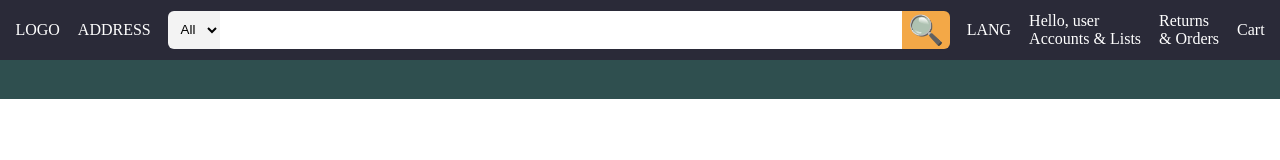
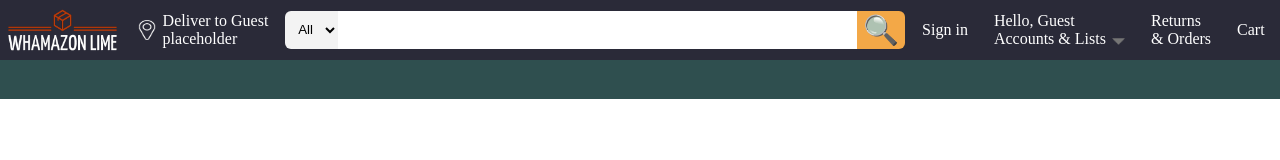
Before and after one commit to jamclean23/js-final-project, a React app: page / in a window 1280 px wide. Built offline with nearby package versions, Linux system fonts and the light colour scheme.

Commit message:
Add logo, pin for address, sign in button, arrow for accounts

```diff
--- a/src/index/React/components/Header/Header.js
+++ b/src/index/React/components/Header/Header.js
@@ -14,7 +14,7 @@ import CatsBar from './CatsBar/CatsBar.js';
 function Header (props) {
     return (
         <header className='Header'>
-            <NavBar />
+            <NavBar address='placeholder' name='Guest'/>
             <CatsBar />
         </header>
     );
--- a/src/index/React/components/Header/NavBar/NavBar.js
+++ b/src/index/React/components/Header/NavBar/NavBar.js
@@ -2,23 +2,38 @@
 
 // ====== IMPORTS ======
 
-import React from "react";
+import React, { useState } from "react";
 import './navbar.css';
 
+// Images
+
+import whamazonLogo from '../../../../../assets/whamazonLogo/logo2.png';
+import pin from '../../../../../assets/icons/pinWhite.png';
+import downArrow from '../../../../../assets/icons/downArrow.png';
+
 // Components
+
 import './SearchBar/SearchBar.js';
 import SearchBar from './SearchBar/SearchBar.js';
+import SignInButton from "./SignInBtn/SignInBtn";
 
 //  ====== COMPONENT ======
 
 function NavBar (props) {
+
+    // VARIABLES
+
+    // RENDER
     return (
         <div className='NavBar'>
-            <a className="navBtn logoBtn"><div>LOGO</div></a>
-            <a className="navBtn addressBtn"><div>ADDRESS</div></a>
+            <a className="navBtn logoBtn"><img className="logoImg" src={whamazonLogo}/></a>
+            {props.name && props.address
+                ? <a className="navBtn addressBtn"><div className='addressWrapper'><img className='pinImg' src={pin} alt='pin' /><div><p>Deliver to {props.name}</p><p>{props.address}</p></div></div></a>
+                : ''
+            }
             <SearchBar />
-            <a className='navBtn langBtn'>LANG</a>
-            <a className='navBtn accountBtn'><div><p>Hello, user</p><p>Accounts & Lists</p></div></a>
+            <SignInButton />
+            <a className='navBtn accountBtn'><div className='accountBtnWrapper'><div><p>Hello, {props.name || 'Guest'}</p><p>Accounts & Lists</p></div><img className='downArrowImg' src={downArrow} /></div></a>
             <a className='navBtn returnsOrdersBtn'><div><p>Returns</p><p>& Orders</p></div></a>
             <a className='navBtn cartBtn'>Cart</a>
         </div>
--- a/src/index/React/components/Header/NavBar/SearchBar/searchbar.css
+++ b/src/index/React/components/Header/NavBar/SearchBar/searchbar.css
@@ -5,7 +5,6 @@
     display: flex;
     height: 80%;
     position: relative;
-    margin-inline: .5rem;
 }
 
 .searchInput {
--- /dev/null
+++ b/src/index/React/components/Header/NavBar/SignInBtn/SignInBtn.js
@@ -0,0 +1,21 @@
+// Sign In Button Component
+
+// ====== IMPORTS ======
+ import React, { useState } from 'react';
+
+
+//  ====== COMPONENT ======
+
+function SignInButton (props) {
+
+    return (
+        <div className='navBtn SignInBtn'>
+            Sign in
+        </div>
+    );
+}
+
+
+//  ====== EXPORTS ======
+
+export default SignInButton;
--- a/src/index/React/components/Header/NavBar/navbar.css
+++ b/src/index/React/components/Header/NavBar/navbar.css
@@ -6,6 +6,11 @@
     display: flex;
     align-items: center;
     padding: .4rem;
+    gap: .5rem;
+}
+
+.NavBar > * {
+    flex-shrink: 0;
 }
 
 .navBtn {
@@ -23,3 +28,41 @@
 .navBtn:hover {
     border: 1px solid white;
 }
+
+.addressWrapper {
+    display: flex;
+    align-items: center;
+    gap: .2rem;
+}
+
+.addressBtn {
+    overflow: hidden;
+}
+
+.pinImg {
+    height: 1.3rem;
+    width: 1.5rem;
+}
+
+.logoBtn {
+    overflow: hidden;
+    width: 7rem;
+    display: flex;
+    justify-content: center;
+    align-items: center;
+}
+
+.logoImg {
+    width: 165%;
+}
+
+.accountBtnWrapper {
+    display: flex;
+    gap: .4rem;
+}
+
+.downArrowImg {
+    width: .8rem;
+    height: .8rem;
+    align-self: end;
+}
--- a/src/index/React/components/Header/header.css
+++ b/src/index/React/components/Header/header.css
@@ -1 +1,5 @@
 /* Stylesheet for Header Component */
+
+.Header {
+    min-width: 900px;
+}
--- a/src/index/index.js
+++ b/src/index/index.js
@@ -13,7 +13,6 @@ import { createRoot } from 'react-dom/client';
 // Main React App
 import { App } from './React/App.js';
 
-
 // ====== RENDER ======
 
 const reactRoot = createRoot(document.querySelector('#root'));
```
Also changed, not shown: src/assets/icons/downArrow.png (added), src/assets/icons/pinWhite.png (added), src/assets/whamazonLogo/logo2.png (added), src/index/React/components/Header/NavBar/SignInBtn/signinbtn.css (added).
